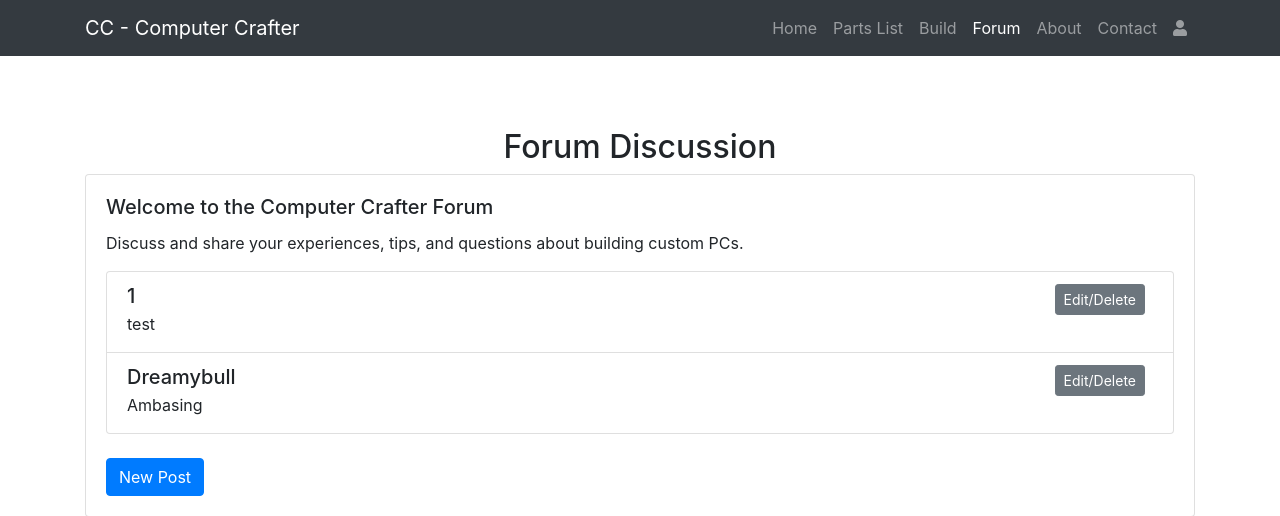
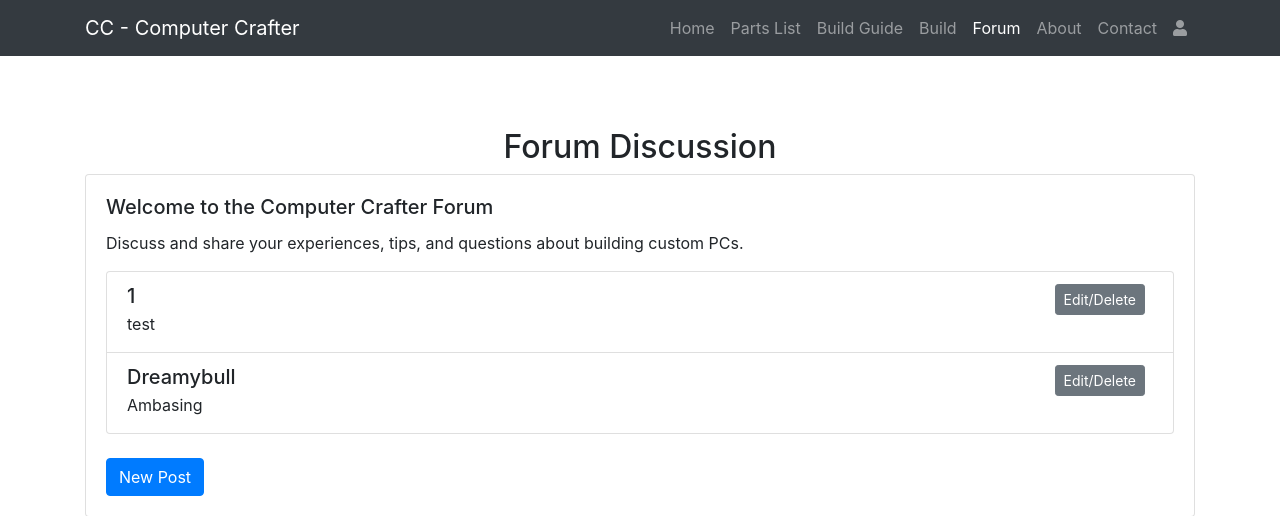
Before and after one commit to inotlusrabka/Project-Web, a PHP site: page /forum in a window 1280 px wide. Shown: the top 516 px of the page. Run offline with PHP 8.4, Linux system fonts and the light colour scheme; data comes from the database, SQL or seed files in the repository.

Commit message:
Update index.php

```diff
--- a/forum/index.php
+++ b/forum/index.php
@@ -41,6 +41,7 @@ $result = $conn->query($sql);
                     <ul class="navbar-nav ml-auto">
                         <li class="nav-item"><a class="nav-link" href="/ProjekUAS/">Home</a></li>
                         <li class="nav-item"><a class="nav-link" href="/ProjekUAS/#parts">Parts List</a></li>
+                        <li class="nav-item"><a class="nav-link" href="/ProjekUAS/#build">Build Guide</a></li>
                         <li class="nav-item"><a class="nav-link" href="/ProjekUAS/build">Build</a></li>
                         <li class="nav-item active"><a class="nav-link" href="#">Forum</a></li>
                         <li class="nav-item"><a class="nav-link" href="/ProjekUAS/#about">About</a></li>
```
